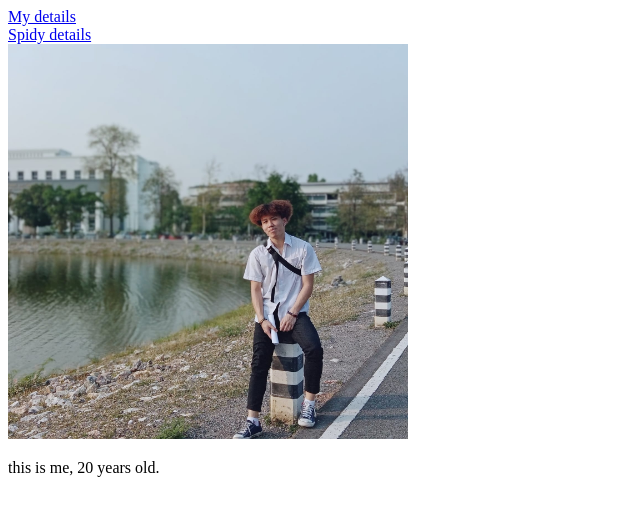
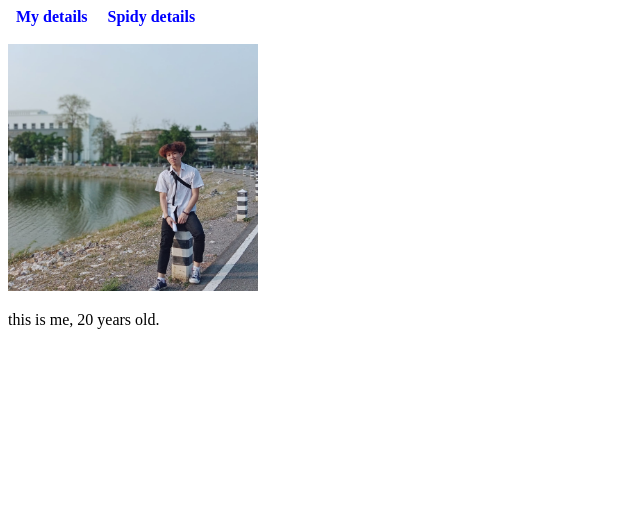
Before and after one commit to MikeVasaski/se234-632115011-JTM, a plain HTML site: page index.html in a window 1280 px wide. Shown: the whole page, without its empty margins (0-640 px from the left). Drawn offline with Linux system fonts and the light colour scheme.

Commit message:
update-navigation

```diff
--- a/index.html
+++ b/index.html
@@ -1,17 +1,31 @@
 <!DOCTYPE html>
 <html lang="en">
   <head>
-    <meta charset="UTF-8">
-    <meta http-equiv="X-UA-Compatible" content="IE=edge">
-    <meta name="viewport" content="width=device-width, initial-scale=1.0">
+    <meta charset="UTF-8" />
+    <meta http-equiv="X-UA-Compatible" content="IE=edge" />
+    <meta name="viewport" content="width=device-width, initial-scale=1.0" />
     <title>Document1</title>
+    <style>
+      nav {
+        display: inline-block;
+      }
+      nav a {
+        text-decoration: none;
+        margin: 8px;
+        font-size: medium;
+        font-weight: bold;
+        color: blue;
+      }
+    </style>
   </head>
   <body>
+    <nav>
       <a href="#">My details</a>
-    <br>
       <a href="/newIndex.html">Spidy details</a>
-    <br>
-    <img src="/img/me.jpg" width= 400 heiht= 400 alt="Me">
+    </nav>
+    <br />
+    <br />
+    <img src="/img/me.jpg" width="250" heiht="250" alt="Me" />
     <p>this is me, 20 years old.</p>
   </body>
 </html>
```
Also changed, not shown: newIndex.html (+20 -6 lines). Lines whose indentation alone changed are shown as unchanged.
